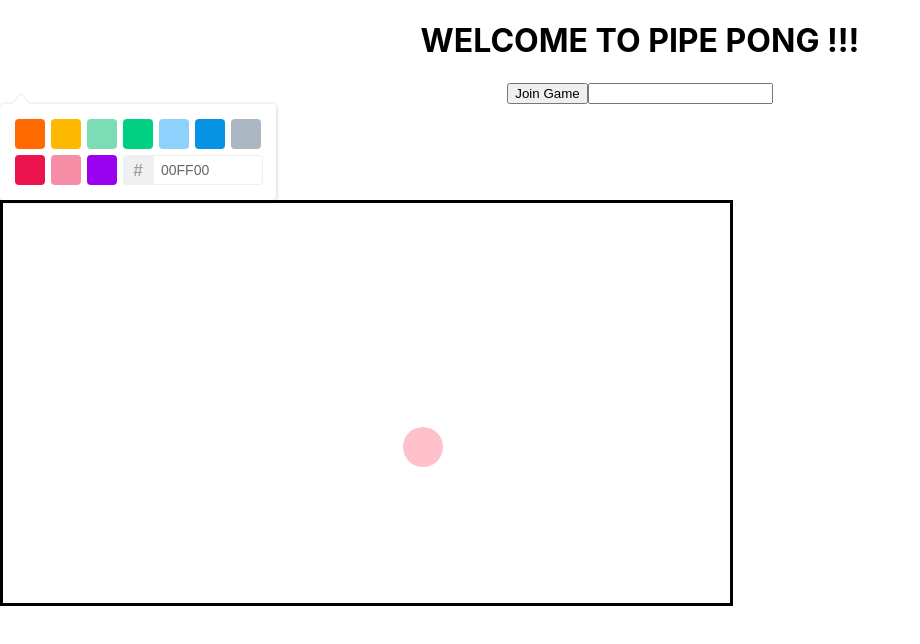
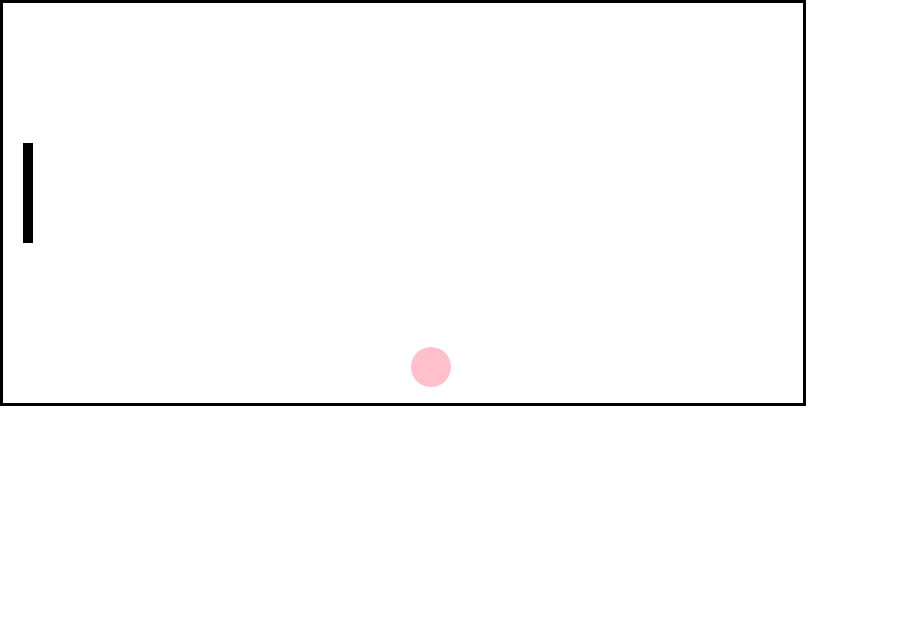
Before and after one commit to ConnorMacKenzie/PipePong, a React (Create React App) app in the folder pipepong/: page / in a window 1280 px wide. Both pictures are taken after a click on the button "Join Game". Shown: the top 644 px of the page, without its empty margins (0-920 px from the left). Built offline with nearby package versions, Linux system fonts and the light colour scheme.

Commit message:
Made the login screen seperate from the game

```diff
--- a/pipepong/src/App.tsx
+++ b/pipepong/src/App.tsx
@@ -3,14 +3,33 @@ import './App.css';
 import Pong from './components/Pong';
 import Login from './components/LoginPage';
 
-class App extends Component {
+interface CLASSProps {
+}
+
+interface CLASSState {
+    joined: Boolean;
+}
+
+class App extends React.Component<CLASSProps, CLASSState> {
+    constructor(props: CLASSProps) {
+        super(props);
+        this.state = {
+            joined: false,
+            }
+    };
+
+
+  join() {
+    this.setState({
+        joined: true,
+    });
+  }
+
   render() {
-    return (
-      <div className="App">
-      <Login/>
-        <Pong/>
-      </div>
-    );
+      if(this.state.joined)
+        return(<Pong/>);
+      else
+        return(<Login handleJoin={() => this.join()}/>);
   }
 }
 
--- a/pipepong/src/components/LoginPage.tsx
+++ b/pipepong/src/components/LoginPage.tsx
@@ -4,12 +4,12 @@ import * as picker from 'react-color';
 
 interface LoginPageProps {
     // properties this component recieves from parent here
-    loginAction?: (name:string, color:string) => void;
+    // loginAction?: (name:string, color:string) => void;
+    handleJoin?: () => void;
 }
 
 interface LoginPageState {
     // any variables that can affect the UI (when updated should re-render)
-    loggedIn: Boolean;
     enteredUsername: string;
     color: string;
 }
@@ -18,7 +18,6 @@ class LoginPage extends React.Component<LoginPageProps, LoginPageState> {
     constructor(props: LoginPageProps) {
         super(props);
         this.state = {
-            loggedIn: false,
             enteredUsername: "",
             color: "#00FF00"
         };
@@ -31,7 +30,7 @@ class LoginPage extends React.Component<LoginPageProps, LoginPageState> {
                     WELCOME TO PIPE PONG
                     {" " + this.state.enteredUsername.toUpperCase() + "!!!"}
                 </h1>
-                <button onClick={() => this.loginAction()}>
+                <button onClick={() => this.handleJoin()}>
                 Join Game
                 </button>
                 <input value = {this.state.enteredUsername} onChange = {this.updateUsername}/>
@@ -41,9 +40,9 @@ class LoginPage extends React.Component<LoginPageProps, LoginPageState> {
             </div>
         )
     }
-    loginAction(){
-        if(this.props.loginAction !== undefined){
-            this.props.loginAction(this.state.enteredUsername, "red");
+    handleJoin(){
+        if(this.props.handleJoin !== undefined){
+            this.props.handleJoin();
         }
     }
     updateUsername(username: React.ChangeEvent<HTMLInputElement>){
--- /dev/null
+++ b/pipepong/src/components/Paddle.tsx
@@ -0,0 +1,33 @@
+import React, { Component } from 'react';
+
+
+interface CLASSProps {
+    playHeight : number,
+    distanceFromWall : number,
+}
+
+interface CLASSState {
+}
+class Paddle extends React.Component<CLASSProps, CLASSState> {
+  constructor(props : any) {
+    super(props);
+    this.state = {
+    };
+}
+    render() {
+        let Paddlestyle : React.CSSProperties = {
+            height: ""+this.props.playHeight/4+"px",
+            width: "10px",
+            background: "black",
+            position: "relative",
+            top: ""+this.props.playHeight/4+"px",
+            left: ""+this.props.distanceFromWall+"px",
+        }
+        return(
+            <div className = "paddle" style = {Paddlestyle}>
+            </div>
+        )
+    }
+}
+
+export default Paddle;
--- a/pipepong/src/components/Pong.tsx
+++ b/pipepong/src/components/Pong.tsx
@@ -1,14 +1,16 @@
 import React, { Component } from 'react';
 import Ball from './Ball'
+import Paddle from './Paddle'
 
+const PLAYHEIGHT = 400;
+const PLAYWIDTH = 800;
 class Pong extends Component {
   render() {
     return (
-      <div className="pong">
-        <div style={{height:"400px", width: "727px", border: "solid"}}>
-        <Ball minX={0} maxX={727} minY={-400} maxY={0} dx={4} dy={-4}/>
-        </div>
-      </div>
+        <div style={{height:""+PLAYHEIGHT+"px", width: ""+PLAYWIDTH+"px", border: "solid"}}>
+           <Ball minX={0} maxX={PLAYWIDTH} minY={-PLAYHEIGHT} maxY={0} dx={4} dy={-4}/>
+           <Paddle playHeight={PLAYHEIGHT} distanceFromWall={20}/>
+    </div>
     );
   }
   componentDidMount(){
```
Also changed, not shown: pipepong/src/Paddle.tsx (deleted, +0 -15 lines).
